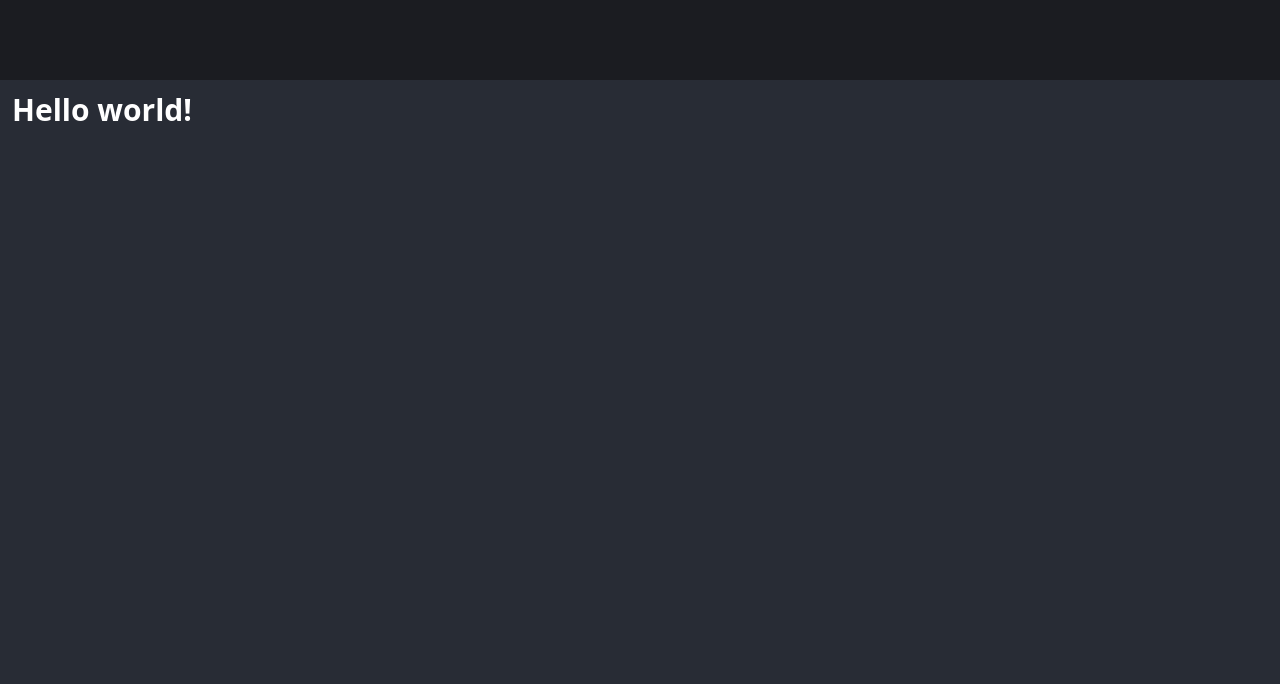
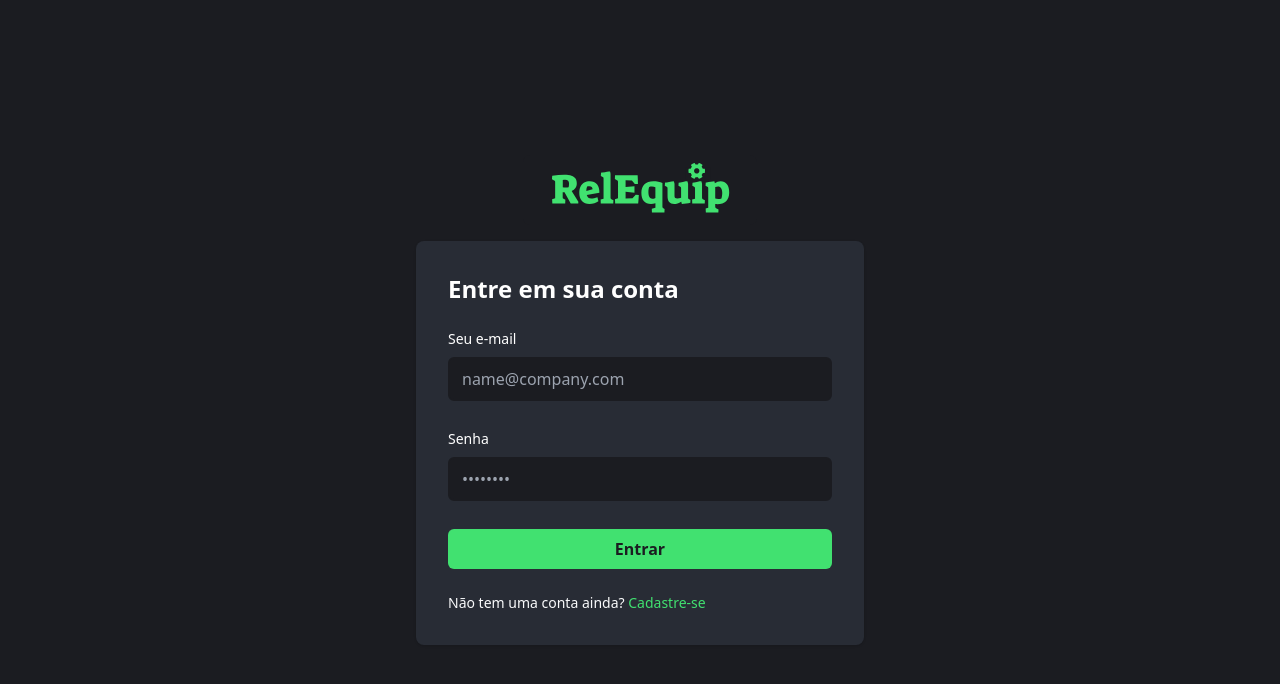
Before and after one commit to MicaelRiboura/industrial-maintenance-mvp, a React (Create React App) app in the folder front/: page / in a window 1280 px wide. Shown: the top 684 px of the page. Built offline with nearby package versions, Linux system fonts and the light colour scheme.

Commit message:
feat(front): create routes

```diff
--- a/front/src/App.js
+++ b/front/src/App.js
@@ -1,14 +1,15 @@
 import './App.css';
+import Home from './pages/Home';
+import SignIn from './pages/SignIn';
+import SignUp from './pages/SignUp';
+import Routes from './routes';
 
 function App() {
   return (
-    <div className="text-3xl font-bold bg-dark-400" style={{ minHeight: '100vh', minWidth: '100vw' }}>
-      <header className="bg-dark-800" style={{ height: '80px'}}>
-
-      </header>
-      <h1 className="m-3 text-white">Hello world!</h1>
-
-    </div>
+    // <Home />
+    // <SignIn />
+    // <SignUp />
+    <Routes />
   );
 }
 
--- /dev/null
+++ b/front/src/routes.js
@@ -0,0 +1,29 @@
+import {
+    createBrowserRouter,
+    RouterProvider,
+} from "react-router-dom";
+import "./index.css";
+import Home from "./pages/Home";
+import SignIn from "./pages/SignIn";
+import SignUp from "./pages/SignUp";
+
+const router = createBrowserRouter([
+    {
+        path: "/",
+        element: <SignIn />,
+    },
+    {
+        path: "/cadastre-se",
+        element: <SignUp />,
+    },
+    {
+        path: "/inicio",
+        element: <Home />,
+    },
+]);
+
+export default function Routes() {
+    return (
+        <RouterProvider router={router} />
+    );
+}
```
